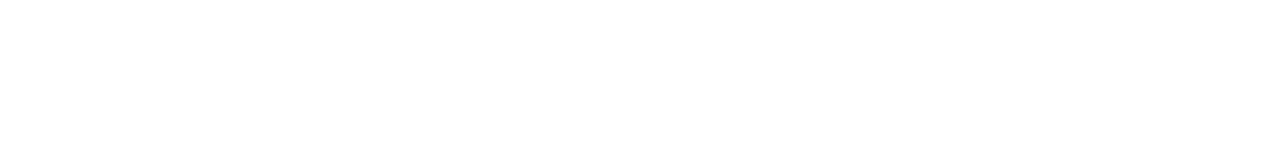
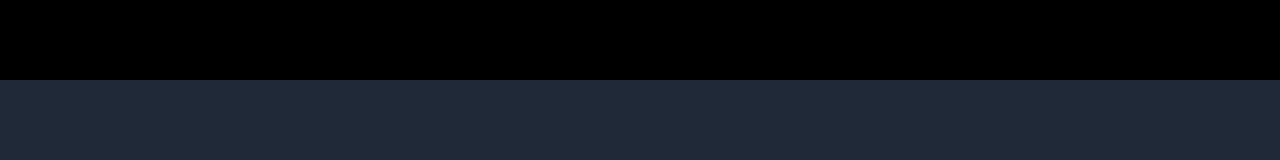
Before and after one commit to ViniciusGoncalves00/company-site, a website: page src/index.html in a window 1280 px wide. Drawn offline with Linux system fonts and the light colour scheme.

Commit message:
Add header

```diff
--- a/src/index.html
+++ b/src/index.html
@@ -4,7 +4,21 @@
     <meta charset="UTF-8">
     <meta name="viewport" content="width=device-width, initial-scale=1.0">
     <link href="./output.css" rel="stylesheet">
+    <link rel="preconnect" href="https://fonts.googleapis.com">
+    <link rel="preconnect" href="https://fonts.gstatic.com" crossorigin>
+    <link href="https://fonts.googleapis.com/css2?family=Poppins:ital,wght@0,100;0,200;0,300;0,400;0,500;0,600;0,700;0,800;0,900;1,100;1,200;1,300;1,400;1,500;1,600;1,700;1,800;1,900&display=swap" rel="stylesheet">
 </head>
 <body>
+    <header class="bg-white w-screen h-[10vh] z-50 relative flex justify-center items-center">
+        <div class="bg-black h-full p-1 w-full flex justify-between items-center">
+            <!-- <div class="text-gray-800 font-Poppins text-3xl h-full">aerosim</div>
+            <div class="text-gray-800 font-Poppins text-3xl space-x-4 flex justify-end h-full ">
+                <div class="">text</div>
+                <div class="">text</div>
+                <div class="">text</div>
+            </div> -->
+        </div>
+    </header>
+    <div class="bg-gray-800 w-screen h-screen"></div>
 </body>
 </html>
```
Also changed, not shown: src/output.css.
